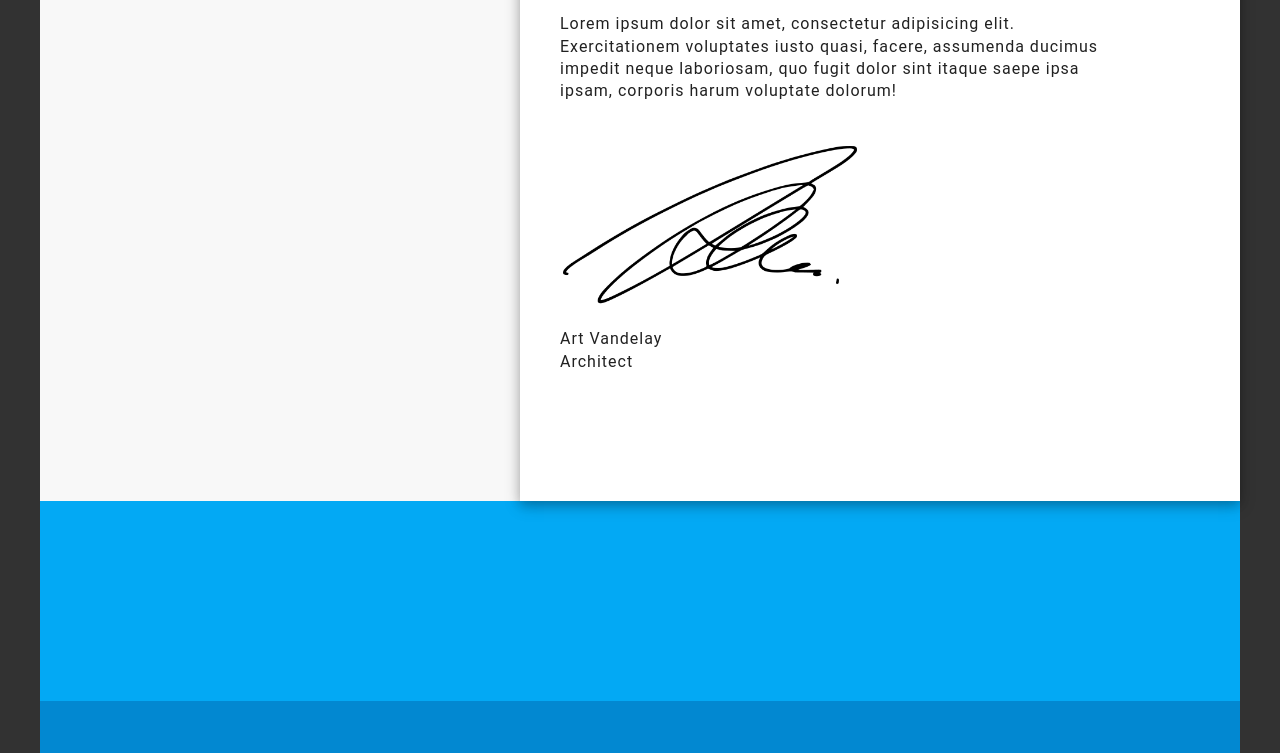
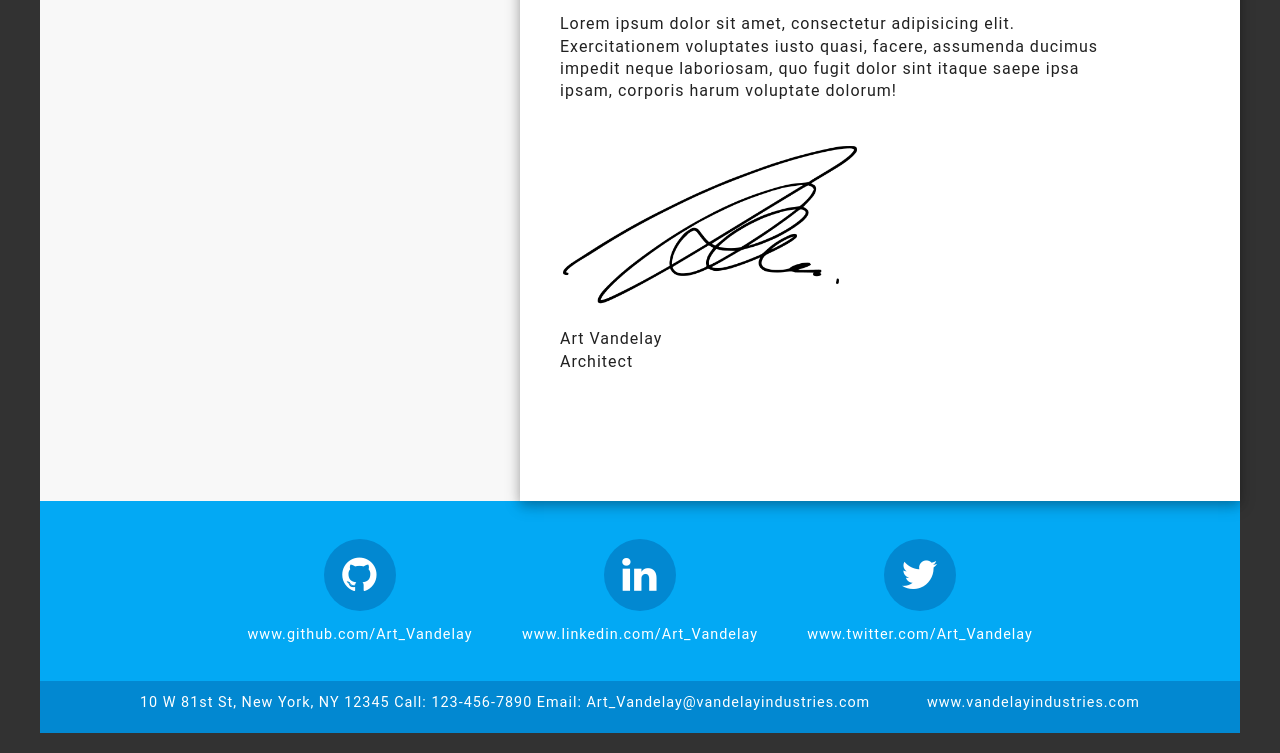
Before and after one commit to gp22/material-resume-template, a website built with webpack: page src/index.html in a window 1280 px wide. Shown: the part 987-1740 px from the top of the page. Built offline with nearby package versions, Linux system fonts and the light colour scheme.

Commit message:
Add footer content, icons and styles

```diff
--- a/src/css/base/_global.scss
+++ b/src/css/base/_global.scss
@@ -14,5 +14,6 @@ img {
 }
 
 a {
+  color: $primary-color-text;
   text-decoration: none;
 }
--- a/src/css/modules/_footer.scss
+++ b/src/css/modules/_footer.scss
@@ -1,11 +1,28 @@
 .footer {
   color: $primary-color-text;
   background-color: $primary-color;
-  letter-spacing: 2px;
+  font-size: .9rem;
+  letter-spacing: 1px;
 
   &--contact-box {
-    height: 200px;
-    width: 200px;
+    flex-direction: column;
+    height: 180px;
+    width: 280px;
+
+    &__icon {
+      background-color: $primary-color-dark;
+      font-size: 2.5rem;
+      width: 4.5rem;
+      height: 4.5rem;
+      border-radius: 50%;
+      margin-bottom: 1rem;
+      transition: all 0.3s;
+
+      &:hover {
+        transform: scale(1.2);
+        transform: rotate(360deg);
+      }
+    }
   }
 
   &__dark {
--- a/src/css/modules/_row.scss
+++ b/src/css/modules/_row.scss
@@ -3,6 +3,10 @@
 
   &__center {
     justify-content: center;
+  }
+
+  &__center-vertical {
+    align-items: center;
   }
 
   &__space-between {
--- a/src/index.html
+++ b/src/index.html
@@ -3,6 +3,7 @@
   <head>
     <meta charset="UTF-8">
     <meta name="viewport" content="width=device-width, initial-scale=1, user-scalable=no">
+    <link href="https://maxcdn.bootstrapcdn.com/font-awesome/4.7.0/css/font-awesome.min.css" rel="stylesheet" integrity="sha384-wvfXpqpZZVQGK6TAh5PVlGOfQNHSoD2xbE+QkPxCAFlNEevoEH3Sl0sibVcOQVnN" crossorigin="anonymous">
     <title>Material Resume Template</title>
   </head>
 <body class="body wrapper">
@@ -89,19 +90,29 @@
   </main>
   <footer class="footer">
     <div class="row row__center wrapper--inner">
-      <div class="footer--contact-box">
-
+      <div class="row row__center row__center-vertical footer--contact-box">
+        <a href="#" class="row row__center row__center-vertical footer--contact-box__icon">
+          <i class="fa fa-github" aria-hidden="true"></i>
+        </a>
+        <a href="#">www.github.com/Art_Vandelay</a>
       </div>
-      <div class="footer--contact-box">
-
+      <div class="row row__center row__center-vertical footer--contact-box">
+        <a href="#" class="row row__center row__center-vertical footer--contact-box__icon">
+          <i class="fa fa-linkedin" aria-hidden="true"></i>
+        </a>
+        <a href="#">www.linkedin.com/Art_Vandelay</a>
       </div>
-      <div class="footer--contact-box">
-
+      <div class="row row__center row__center-vertical footer--contact-box">
+        <a href="#" class="row row__center row__center-vertical footer--contact-box__icon">
+          <i class="fa fa-twitter" aria-hidden="true"></i>
+        </a>
+        <a href="#">www.twitter.com/Art_Vandelay</a>
       </div>
     </div>
     <div class="footer__dark">
-      <div class="row row__space-between">
-
+      <div class="row row__space-between wrapper--inner">
+        <p>10 W 81st St, New York, NY 12345 Call: 123-456-7890 Email: Art_Vandelay@vandelayindustries.com</p>
+        <p>www.vandelayindustries.com</p>
       </div>
     </div>
   </footer>
```
